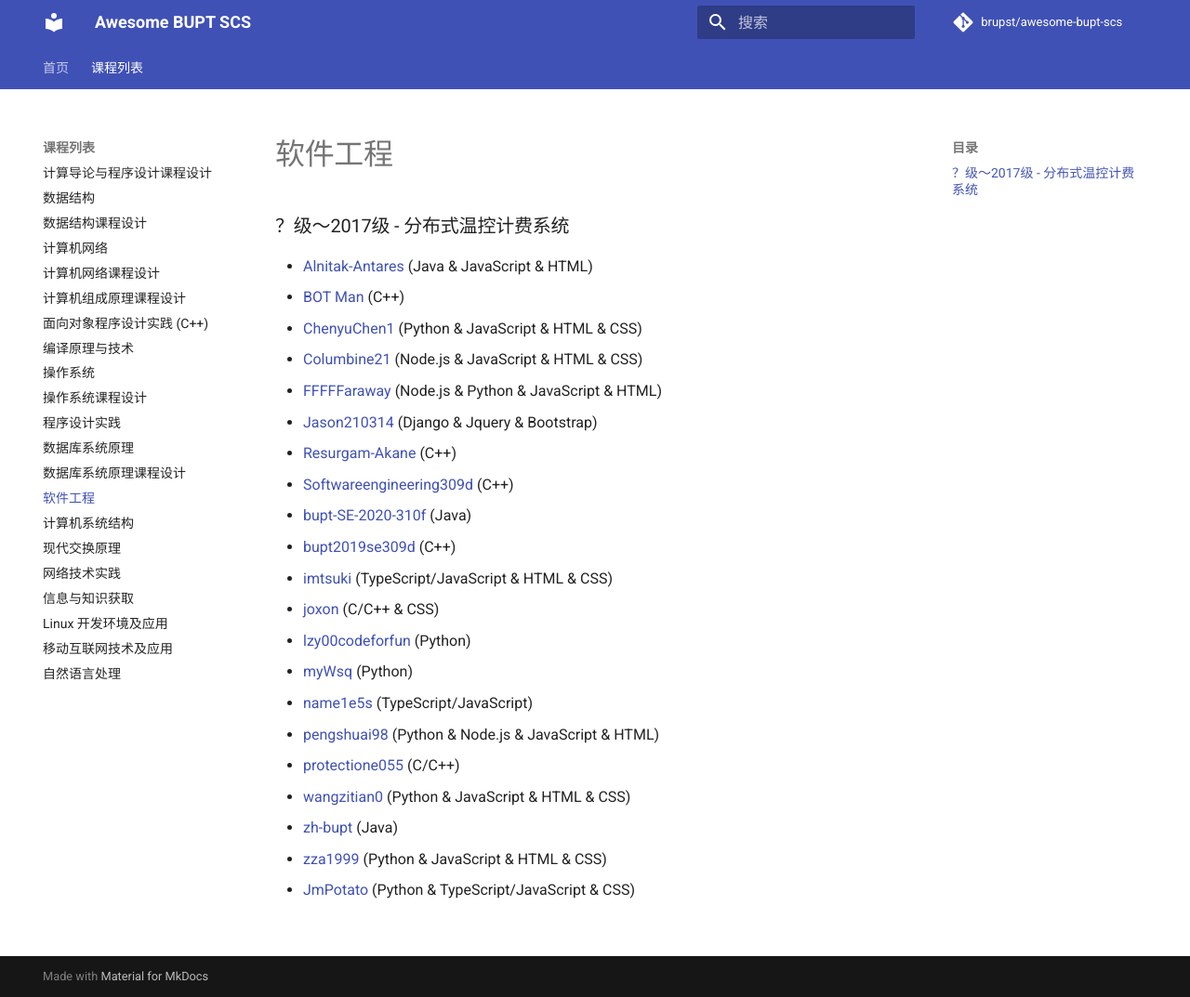
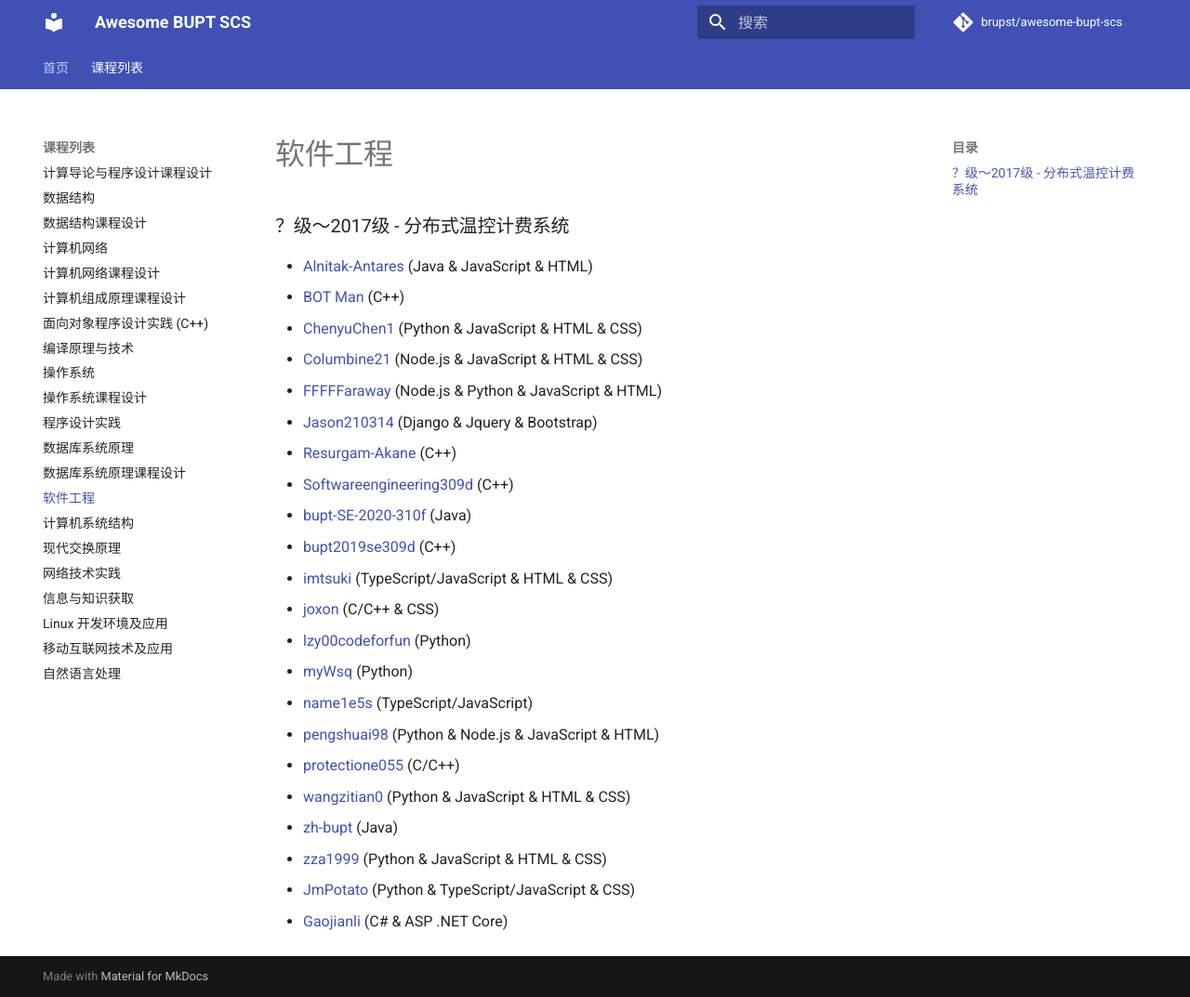
Before and after one commit to brupst/awesome-bupt-scs, an MkDocs documentation site: the page built from projects/Software-Engineering.md, in a window 1280 px wide and 1073 px high. Shown: the whole window at 93% size. Built offline with MkDocs 1.6.1 and Material for MkDocs 9.7.7, drawn with Linux system fonts in a browser that asks for light colours; comment, search, counter and statistics services are not loaded.

Commit message:
add gaojianli's homework (#18)

```diff
--- a/projects/Software-Engineering.md
+++ b/projects/Software-Engineering.md
@@ -23,3 +23,4 @@
 * [zh-bupt](https://github.com/zh-bupt/AirConditioningSystem) (Java)
 * [zza1999](https://github.com/zza1999/Software-Engineering) (Python & JavaScript & HTML & CSS)
 * [JmPotato](https://github.com/JmPotato/DCTCS) (Python & TypeScript/JavaScript & CSS)
+* [Gaojianli](https://github.com/Gaojianli/software-engineering-web-backend/) (C# & ASP .NET Core)
```
